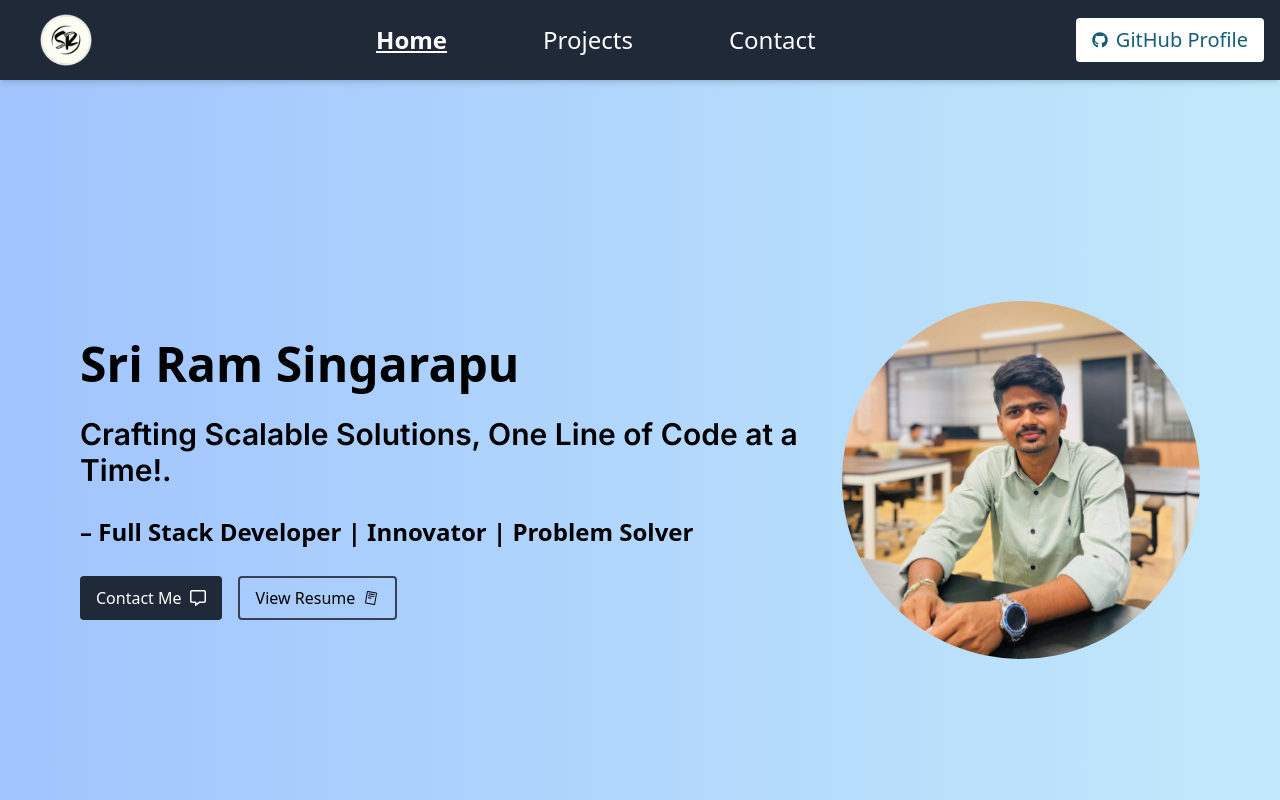
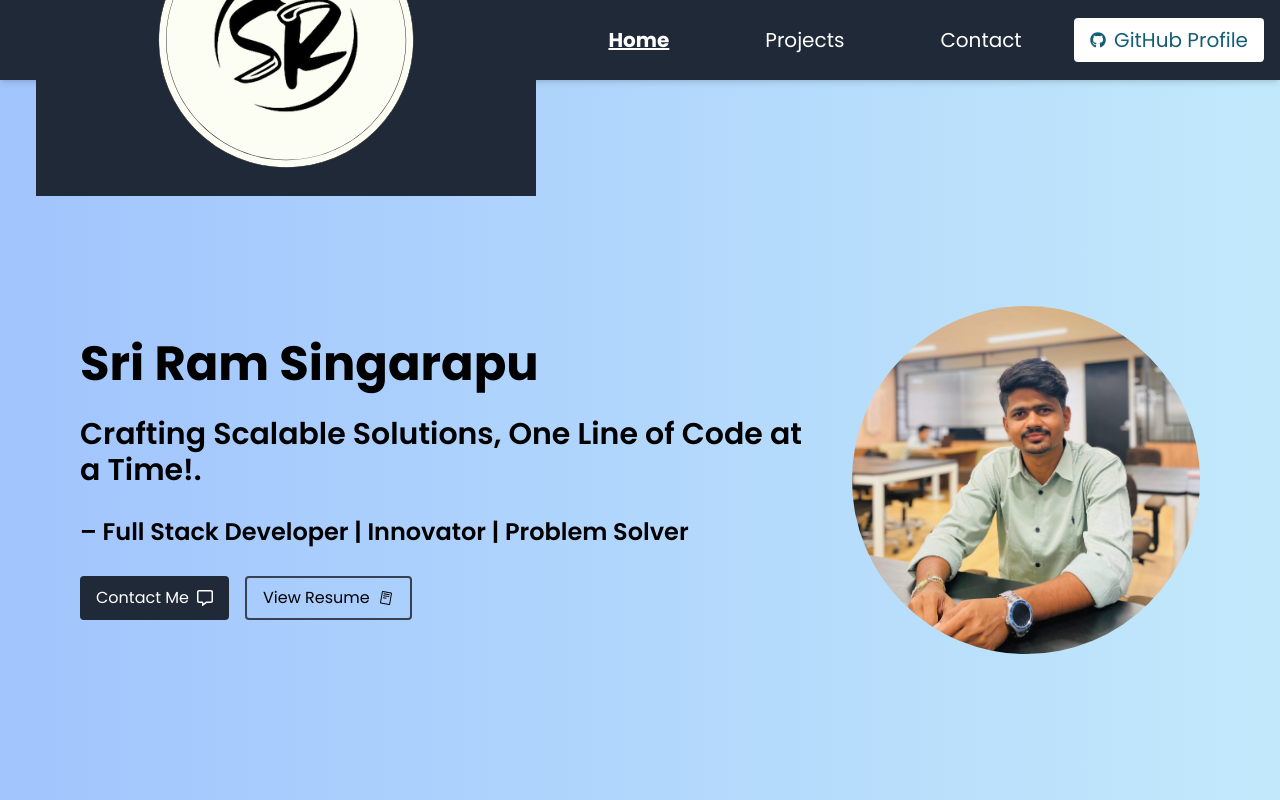
Before and after one commit to sriram-singarapu/my-portfolio, a Next.js app: page / in a window 1280 px wide. Shown: the top 800 px of the page. Built offline with nearby package versions, Linux system fonts and the light colour scheme.

Commit message:
resume updated

```diff
--- a/app/components/Navbar.tsx
+++ b/app/components/Navbar.tsx
@@ -15,14 +15,14 @@ export default function Navbar() {
   return (
     <div className="w-full h-20 bg-gray-800 sticky top-0 text-white shadow-md z-50">
       <div className="container mx-auto h-full flex justify-between items-center px-4">
-        <div className="flex items-center">
+        <div className="m-5">
           <Link href="/">
             <Image
               src="/logo.png"
               alt="logo"
-              width={100}
-              height={100}
-              className="object-contain"
+              width={80}
+              height={80}
+              className="object-contain h-auto w-auto"
             />
           </Link>
         </div>
@@ -31,7 +31,7 @@ export default function Navbar() {
         <div className="hidden lg:flex space-x-24">
           <Link
             href="/"
-            className={`text-lg lg:text-2xl hover:underline ${
+            className={`text-lg lg:text-xl hover:underline ${
               pathname === "/" ? "font-bold underline" : ""
             }`}
           >
@@ -39,7 +39,7 @@ export default function Navbar() {
           </Link>
           <Link
             href="/projects"
-            className={`text-lg lg:text-2xl hover:underline ${
+            className={`text-lg lg:text-xl hover:underline ${
               pathname === "/projects" ? "font-bold underline" : ""
             }`}
           >
@@ -47,7 +47,7 @@ export default function Navbar() {
           </Link>
           <Link
             href="/contact"
-            className={`text-lg lg:text-2xl hover:underline ${
+            className={`text-lg lg:text-xl hover:underline ${
               pathname === "/contact" ? "font-bold underline" : ""
             }`}
           >
--- a/app/components/achievements.jsx
+++ b/app/components/achievements.jsx
@@ -50,6 +50,7 @@ const FutureReadyComponent = () => {
                   src={image.src}
                   alt={image.alt}
                   fill
+                  sizes="(max-width: 768px) 100vw, (max-width: 1200px) 50vw, 33vw" // Adjust based on your layout
                   className="object-cover" // Ensures the image covers the entire container
                 />
               </div>
--- a/app/globals.css
+++ b/app/globals.css
@@ -4,4 +4,9 @@
 
 body {
   @apply bg-gradient-to-r from-[#A1C4FD] to-[#C2E9FB];
+  font-family: var(--primary-font), sans-serif;
 }
+
+* {
+  font-family: var(--primary-font), sans-serif;
+}
--- a/app/layout.tsx
+++ b/app/layout.tsx
@@ -1,19 +1,21 @@
 import type { Metadata } from "next";
-import localFont from "next/font/local";
+// import localFont from "next/font/local";
+import { Poppins, Open_Sans } from "next/font/google";
 import "./globals.css";
 import Navbar from "./components/Navbar";
 import Footer from "./components/Footer";
 
-const geistSans = localFont({
-  src: "./fonts/GeistVF.woff",
-  variable: "--font-geist-sans",
-  weight: "100 900",
+const poppins = Poppins({
+  subsets: ["latin"],
+  weight: ["400", "600", "700"],
+  variable: "--primary-font",
 });
-const geistMono = localFont({
-  src: "./fonts/GeistMonoVF.woff",
-  variable: "--font-geist-mono",
-  weight: "100 900",
+const openSans = Open_Sans({
+  subsets: ["latin"],
+  weight: ["400", "600", "700"],
+  variable: "--secondary-font",
 });
+
 export const metadata: Metadata = {
   title: "Sriram's Portfolio",
   description:
@@ -30,9 +32,7 @@ export default function RootLayout({
 }>) {
   return (
     <html lang="en">
-      <body
-        className={`${geistSans.variable} ${geistMono.variable} antialiased`}
-      >
+      <body className={`${poppins.variable} font-sans antialiased`}>
         <Navbar />
         <main className="md:mx-12">{children}</main>
         <Footer />
--- a/app/page.tsx
+++ b/app/page.tsx
@@ -4,10 +4,8 @@ import Link from "next/link";
 import Skills from "./components/skills";
 import { FaRegMessage } from "react-icons/fa6";
 import { PiReadCvLogo } from "react-icons/pi";
-import { Inter } from "next/font/google";
+
 import NextJsCarousel from "./components/achievements";
-
-const inter = Inter({ subsets: ["latin"] });
 
 export default function Home() {
   return (
@@ -19,12 +17,10 @@ export default function Home() {
             <h1 className="font-extrabold text-3xl lg:text-5xl">
               Sri Ram Singarapu
             </h1>
-            <h2
-              className={`font-semibold text-xl lg:text-3xl ${inter.className}`}
-            >
+            <h2 className="font-semibold text-xl lg:text-3xl">
               Crafting Scalable Solutions, One Line of Code at a Time!.
             </h2>
-            <h3 className="font-bold text-lg lg:text-2xl">
+            <h3 className="font-semibold text-lg lg:text-2xl">
               – Full Stack Developer | Innovator | Problem Solver
             </h3>
             <div className="flex gap-4">
@@ -36,7 +32,7 @@ export default function Home() {
                 <FaRegMessage />
               </Link>
               <a
-                href="https://drive.google.com/file/d/1d44Fx6RBO236rEwKRsBsa_WU4cYrcdY4/view?usp=sharing"
+                href="https://drive.google.com/file/d/1DTWoJcHjwsPIz7ilSSRYwE9soemtB3SK/view?usp=sharing"
                 target="_blank"
                 rel="noopener noreferrer"
                 className="hover:bg-gray-800 hover:text-white px-4 py-2 rounded border-2 border-gray-700 flex items-center space-x-2 transition"
```
Also changed, not shown: tsconfig.json (+8 -1 lines).
